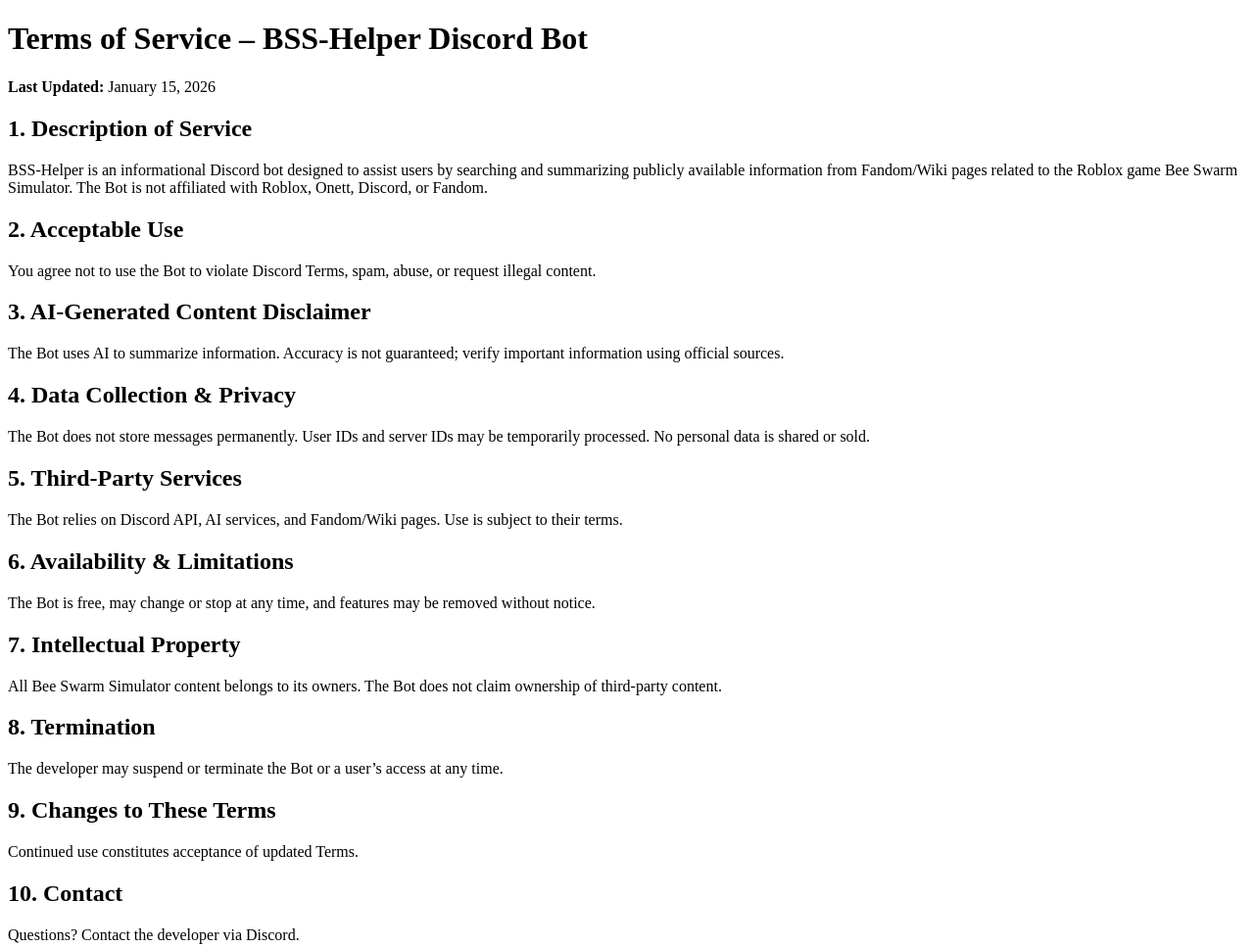
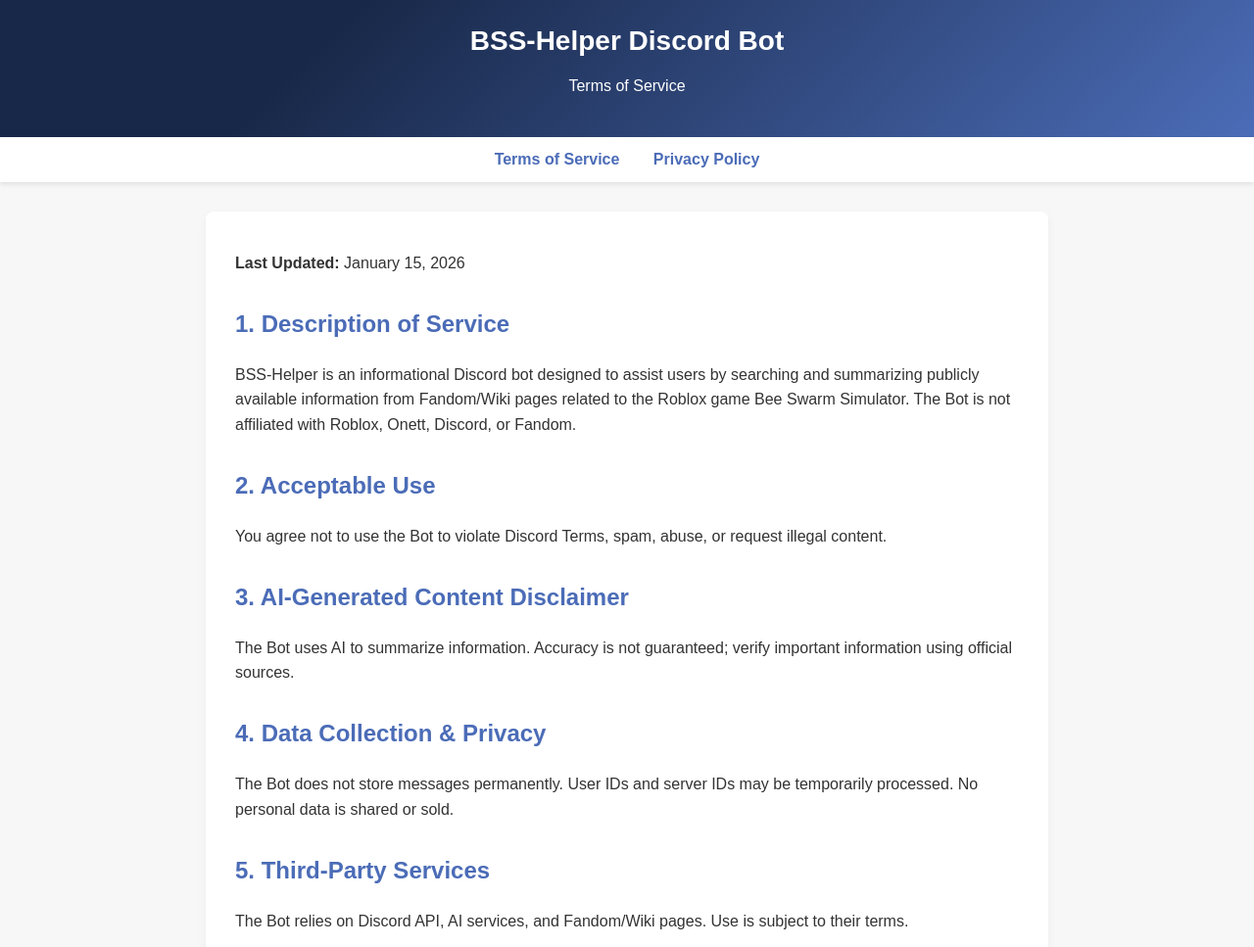
Before and after one commit to more-more-more/bss-helper, a plain HTML site: page tos.html in a window 1280 px wide. Shown: the top 967 px of the page at 98% size. Drawn offline with Linux system fonts and the light colour scheme.

Commit message:
Update Terms of Service for BSS-Helper Discord Bot

```diff
--- a/tos.html
+++ b/tos.html
@@ -2,10 +2,83 @@
 <html lang="en">
 <head>
   <meta charset="UTF-8">
-  <title>BSS-Helper Terms of Service</title>
+  <title>BSS-Helper Discord Bot - Terms of Service</title>
+  <style>
+    body {
+      font-family: Arial, sans-serif;
+      line-height: 1.6;
+      margin: 0;
+      padding: 0;
+      background-color: #f7f7f7;
+      color: #333;
+    }
+    header {
+      background-color: #4b6cb7;
+      background-image: linear-gradient(315deg, #4b6cb7 0%, #182848 74%);
+      color: white;
+      padding: 20px 0;
+      text-align: center;
+    }
+    header h1 {
+      margin: 0;
+      font-size: 28px;
+    }
+    nav {
+      background: #fff;
+      padding: 10px 20px;
+      text-align: center;
+      box-shadow: 0 2px 5px rgba(0,0,0,0.1);
+    }
+    nav a {
+      text-decoration: none;
+      color: #4b6cb7;
+      margin: 0 15px;
+      font-weight: bold;
+    }
+    nav a:hover {
+      text-decoration: underline;
+    }
+    main {
+      max-width: 800px;
+      margin: 30px auto;
+      background: #fff;
+      padding: 30px;
+      border-radius: 8px;
+      box-shadow: 0 4px 10px rgba(0,0,0,0.05);
+    }
+    h2 {
+      color: #4b6cb7;
+      margin-top: 30px;
+    }
+    p {
+      margin: 10px 0 20px;
+    }
+    footer {
+      text-align: center;
+      padding: 20px;
+      font-size: 14px;
+      color: #777;
+    }
+    footer a {
+      color: #4b6cb7;
+      text-decoration: none;
+      margin: 0 5px;
+    }
+  </style>
 </head>
 <body>
-  <h1>Terms of Service – BSS-Helper Discord Bot</h1>
+
+<header>
+  <h1>BSS-Helper Discord Bot</h1>
+  <p>Terms of Service</p>
+</header>
+
+<nav>
+  <a href="tos.html">Terms of Service</a>
+  <a href="privacy.html">Privacy Policy</a>
+</nav>
+
+<main>
   <p><strong>Last Updated:</strong> January 15, 2026</p>
 
   <h2>1. Description of Service</h2>
@@ -36,6 +109,17 @@
   <p>Continued use constitutes acceptance of updated Terms.</p>
 
   <h2>10. Contact</h2>
-  <p>Questions? Contact the developer via Discord.</p>
+  <p>You can reach the developer through:</p>
+  <ul>
+    <li>Discord: <a href="https://discord.com/users/1199421655445929985" target="_blank">@thismorechaos</a></li>
+    <li>Telegram: <a href="https://t.me/thismorechaos" target="_blank">@thismorechaos</a></li>
+    <li>Email: <a href="mailto:moremoremoreiwantmore@gmail.com">moremoremoreiwantmore@gmail.com</a></li>
+  </ul>
+</main>
+
+<footer>
+  &copy; 2026 BSS-Helper | <a href="privacy.html">Privacy Policy</a>
+</footer>
+
 </body>
 </html>
```
